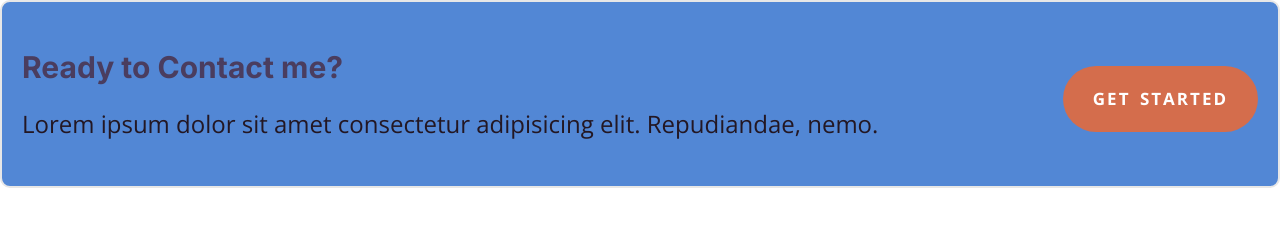
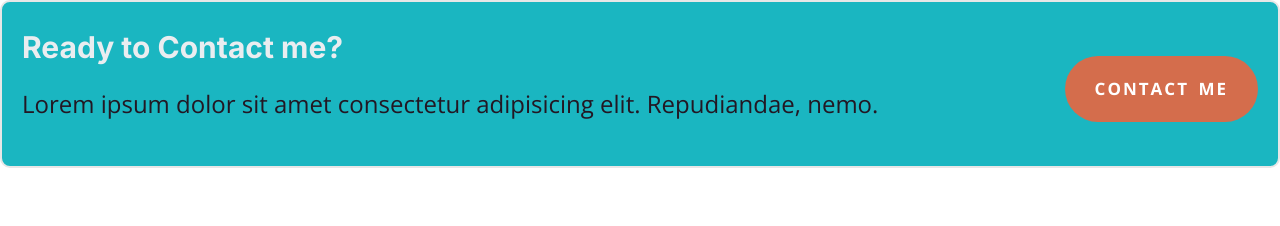
Before and after one commit to HEKNOWSME/Portfolio_claudistack, a plain HTML site: page index.html in a window 1280 px wide. Drawn offline with nearby package versions, Linux system fonts and the light colour scheme.

Commit message:
modify components

```diff
--- a/css/styles.css
+++ b/css/styles.css
@@ -153,7 +153,7 @@ h3 {
        overflow: hidden;
 }
 .card:hover {
-       box-shadow: 0 0 20px 10px #dcdedf;
+       box-shadow: 0 0 20px 5px #dcdedf;
        transform: scale(1.01);
 }
 .card--primary .card__header {
@@ -513,7 +513,10 @@ h3 {
 }
 /*services  */
 .services {
-       gap: 1rem 2rem;
+       gap: 3rem 2rem;
+}
+.services .plan:nth-child(2) {
+       transform: scaleY(1.1);
 }
 /* languages */
 .languages {
@@ -584,16 +587,19 @@ h3 {
 }
 /* .call-out */
 .call-out {
-       background: #5287d5;
        padding: 2rem;
        max-width: 500px;
        margin: auto;
 }
+.card--primary.call-out {
+       background-color: #1ab6c1;
+}
 .call-out .btn {
        justify-self: center;
 }
-.call-out .card__heading {
+.call-out__heading {
        text-align: center;
+       margin-top: 1rem;
 }
 @media screen and (min-width: 768px) {
        .call-out {
@@ -604,7 +610,7 @@ h3 {
        .call-out .btn {
               align-self: center;
        }
-       .call-out .card__heading {
+       .call-out .call-out__heading {
               text-align: left;
        }
 }
--- a/index.html
+++ b/index.html
@@ -12,12 +12,12 @@
        <title>ClaudI-stack</title>
 </head>
 <body>
-       <div class="call-out card grid grid--1x2">
+       <div class="call-out card card--primary grid grid--1x2">
               <header class="call-out__header">
-                     <h3 class="card__heading">Ready to Contact me?</h3>
+                     <h3 class="card__heading call-out__heading">Ready to Contact me?</h3>
                      <p>Lorem ipsum dolor sit amet consectetur adipisicing elit. Repudiandae, nemo.</p>
               </header>
-              <a href="/" class="btn btn--accent">Get started</a>
+              <a href="/" class="btn btn--accent">contact me</a>
        </div>
 </body>
 </html>
```
Also changed, not shown: components/callout.html (+3 -3 lines), components/hero.html (+1 -1 lines), contact.html (added).
